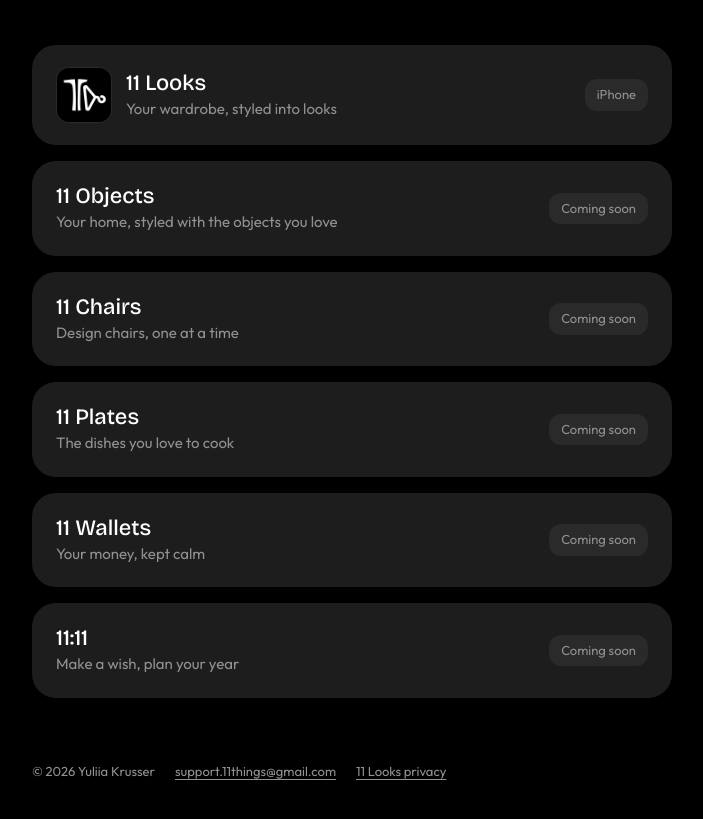
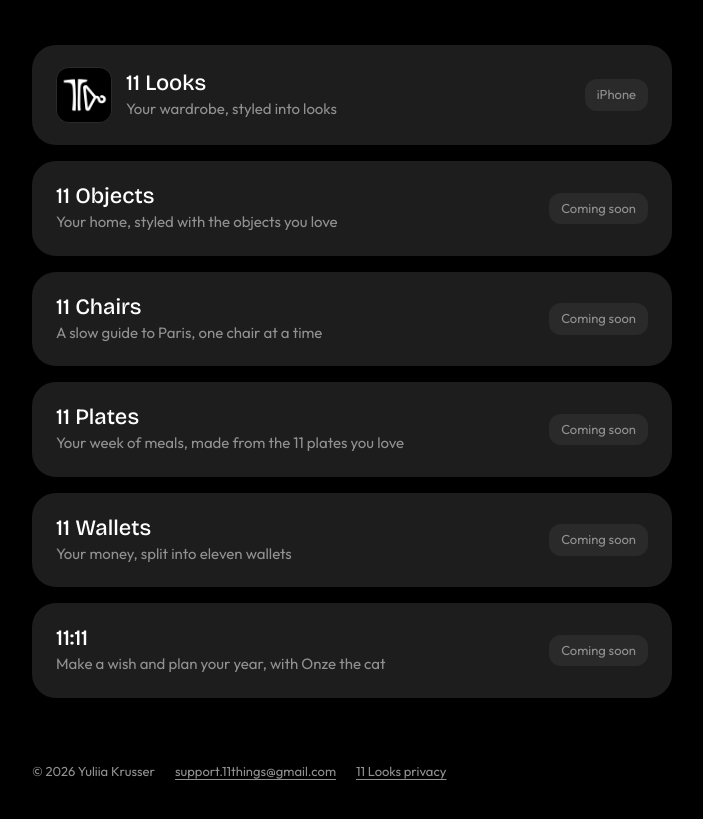
Before and after one commit to yuliiakrusser-dotcom/11things, a plain HTML site: page index.html in a window 1280 px wide. Shown: the part 205-1024 px from the top of the page, without its empty margins (288-991 px from the left). Drawn offline with nearby package versions, Linux system fonts and the light colour scheme.

Commit message:
Descriptions from each app's notes
Co-Authored-By: Claude Opus 5.5 <noreply@anthropic.com>
Claude-Session: https://claude.ai/code/session_01B6frbDmEAPp5aNWUX8VvYT

```diff
--- a/index.html
+++ b/index.html
@@ -28,19 +28,19 @@
     <span class="tag">Coming soon</span>
   </div>
   <div class="card app">
-    <div><div class="name">11 Chairs</div><div class="what">Design chairs, one at a time</div></div>
+    <div><div class="name">11 Chairs</div><div class="what">A slow guide to Paris, one chair at a time</div></div>
     <span class="tag">Coming soon</span>
   </div>
   <div class="card app">
-    <div><div class="name">11 Plates</div><div class="what">The dishes you love to cook</div></div>
+    <div><div class="name">11 Plates</div><div class="what">Your week of meals, made from the 11 plates you love</div></div>
     <span class="tag">Coming soon</span>
   </div>
   <div class="card app">
-    <div><div class="name">11 Wallets</div><div class="what">Your money, kept calm</div></div>
+    <div><div class="name">11 Wallets</div><div class="what">Your money, split into eleven wallets</div></div>
     <span class="tag">Coming soon</span>
   </div>
   <div class="card app">
-    <div><div class="name">11:11</div><div class="what">Make a wish, plan your year</div></div>
+    <div><div class="name">11:11</div><div class="what">Make a wish and plan your year, with Onze the cat</div></div>
     <span class="tag">Coming soon</span>
   </div>
 </div>
```
